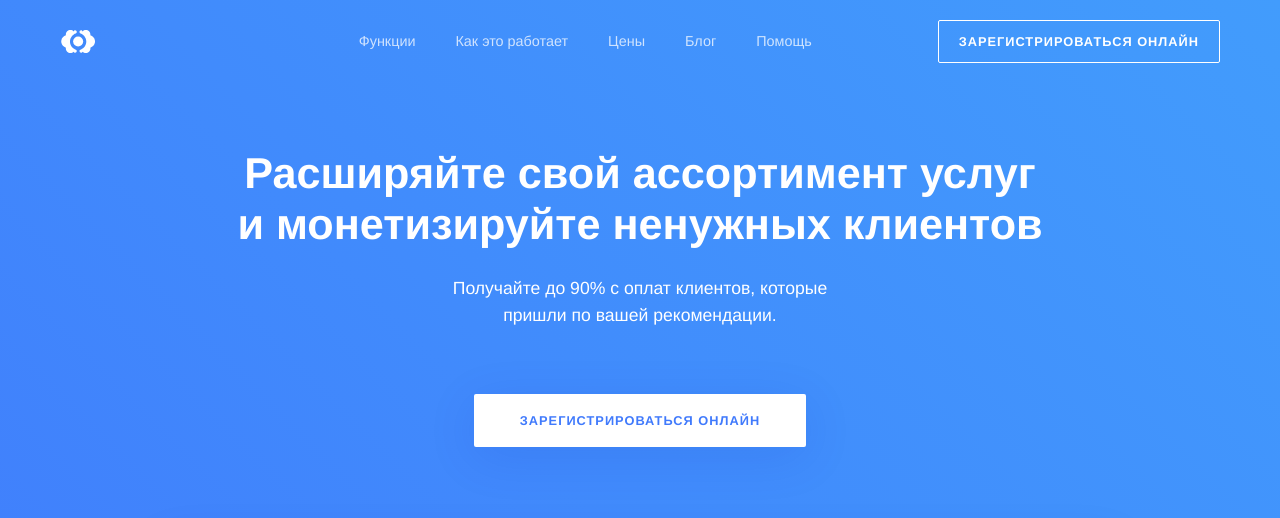
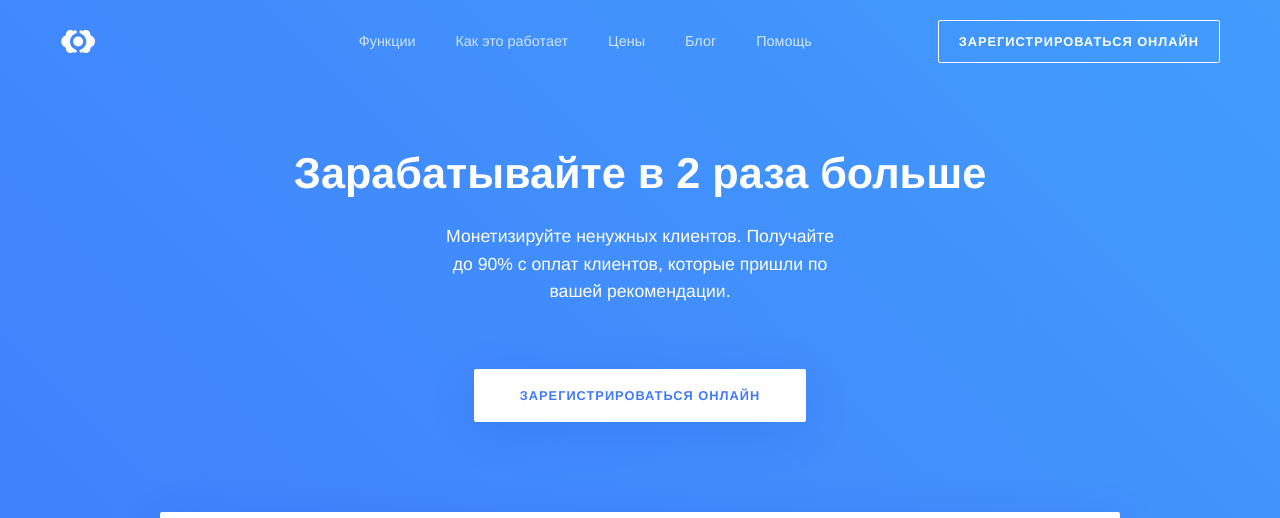
Before and after one commit to RakhimyanTim/fitness.github.io, a Jekyll site: the page built from pages/index.html, in a window 1280 px wide and 900 px high, cut to the strip 0-518 px from the top of the window. Built offline with Jekyll 4.4.1, drawn with Linux system fonts in a browser that asks for light colours; some web fonts are replaced.

Commit message:
Update main-landing.html

```diff
--- a/_layouts/main-landing.html
+++ b/_layouts/main-landing.html
@@ -4,7 +4,7 @@
 
 <header class="{{ page.header_class }}">
 	{% include navigation/top.html %}
-	{% include components/hero/main.html image="" heading="Расширяйте свой ассортимент услуг <br>и монетизируйте ненужных клиентов" subtitle="Получайте до 90% с оплат клиентов, которые пришли по вашей рекомендации." button="Зарегистрироваться онлайн" video="gpmWyZvOU3g" %}
+	{% include components/hero/main.html image="" heading="Зарабатывайте в 2 раза больше" subtitle="Монетизируйте ненужных клиентов. Получайте до 90% с оплат клиентов, которые пришли по вашей рекомендации." button="Зарегистрироваться онлайн" video="gpmWyZvOU3g" %}
 </header>
 
 {{ content }}
```
